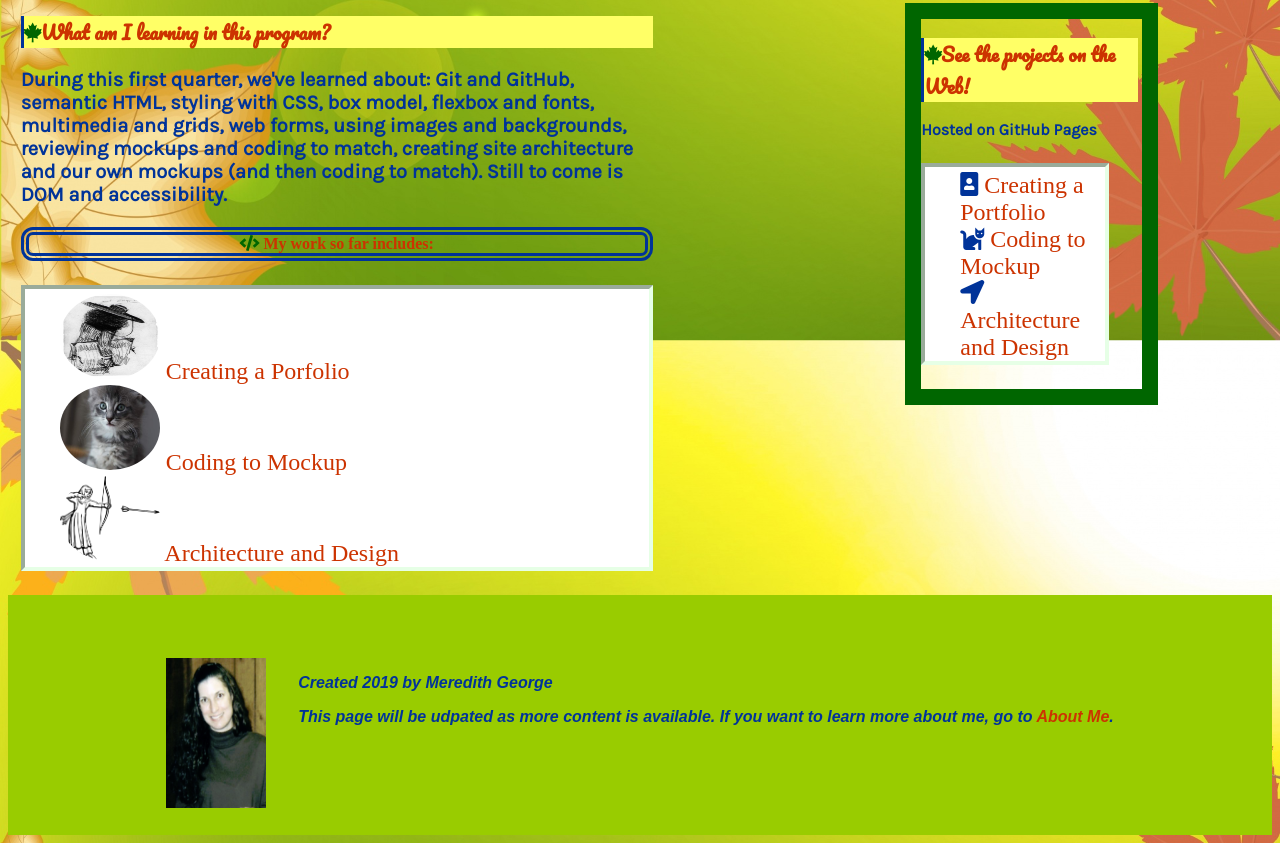
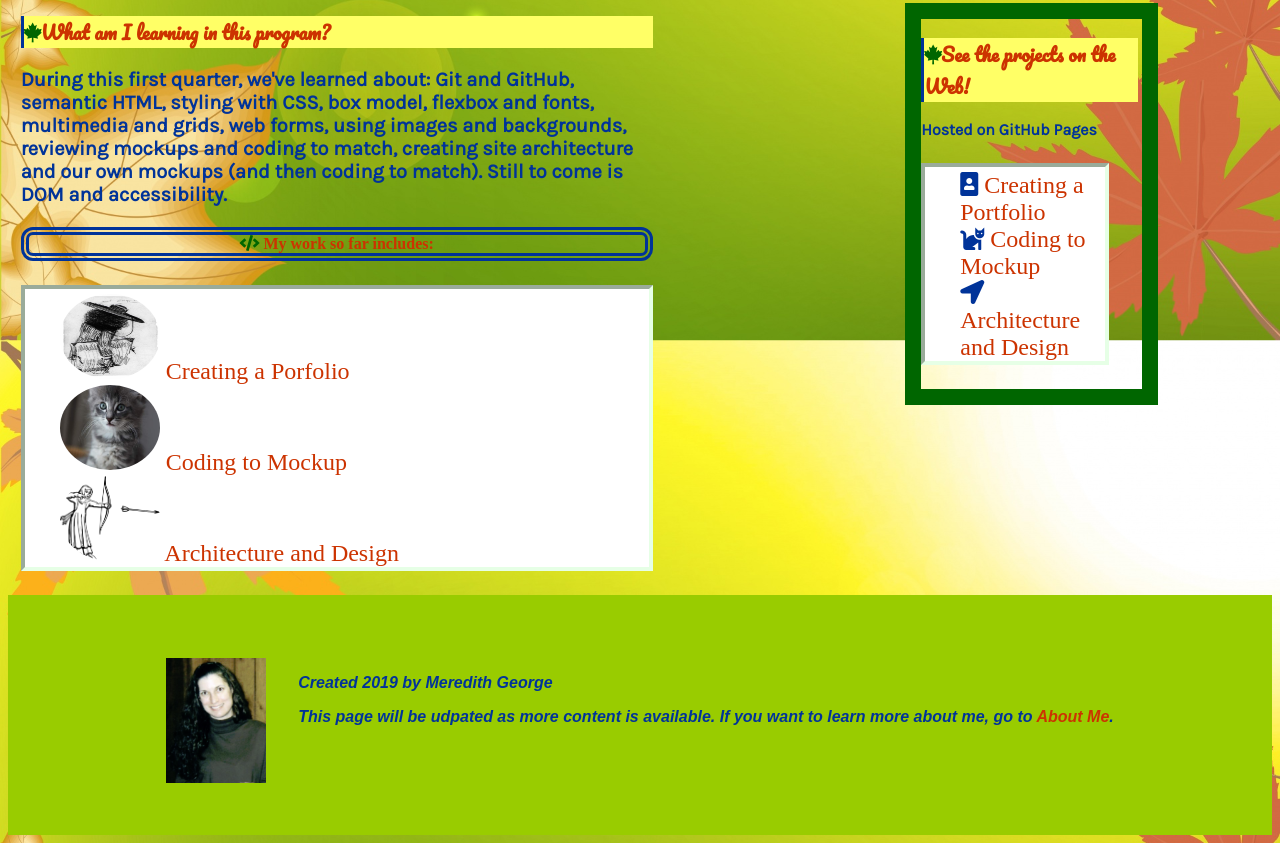
Before and after one commit to georgeme/portfolio, a plain HTML site: page index.html in a window 1280 px wide. Shown: the part 507-1350 px from the top of the page. Drawn offline with Linux system fonts and the light colour scheme; a web font is replaced by a local one.

Commit message:
Updates to index page

```diff
--- a/index.html
+++ b/index.html
@@ -61,7 +61,7 @@
 
     <footer>
      <article id="left-footer">
-       <img src="images/meredith-photo.PNG" alt="LinkedIn photo of Meredith George." width="100" height="150">
+       <img src="images/meredith-photo.PNG" alt="LinkedIn photo of Meredith George." width="100" height="125">
      </article>
 
      <article id="right-footer">
```
